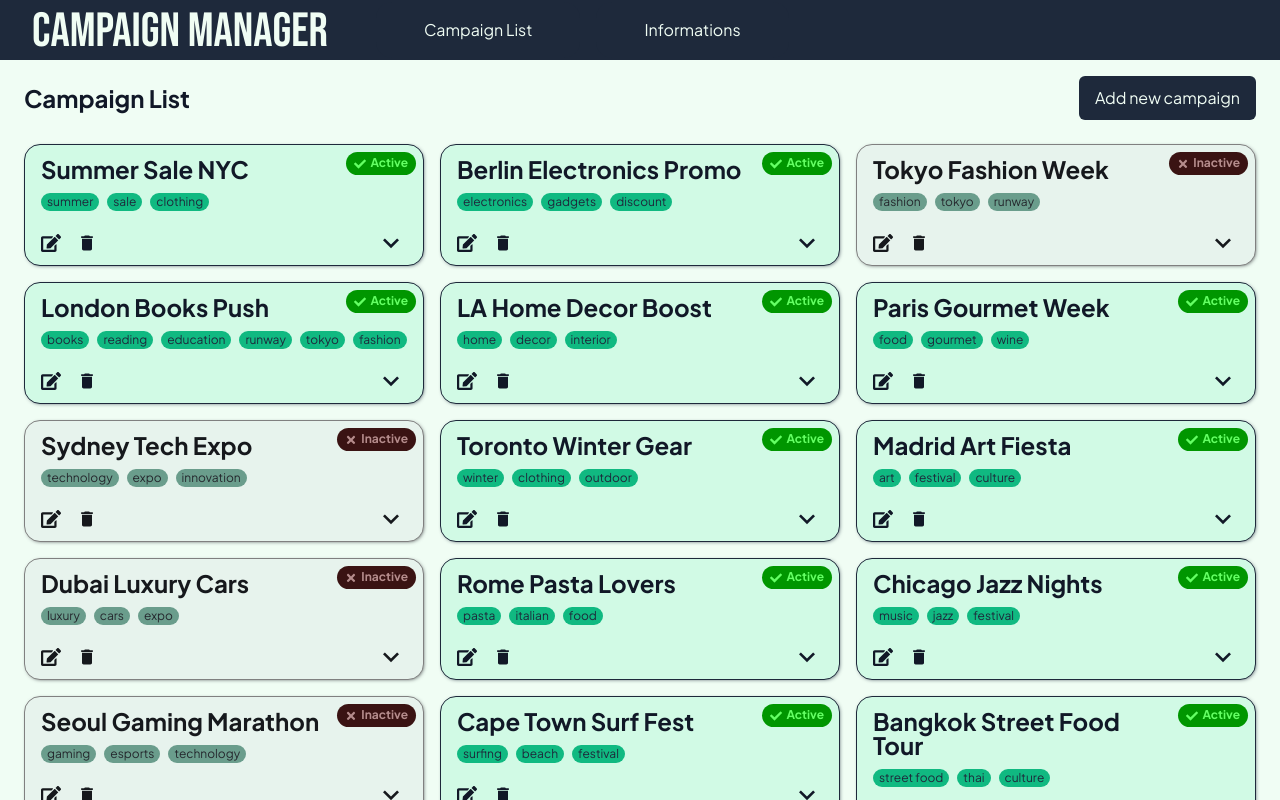
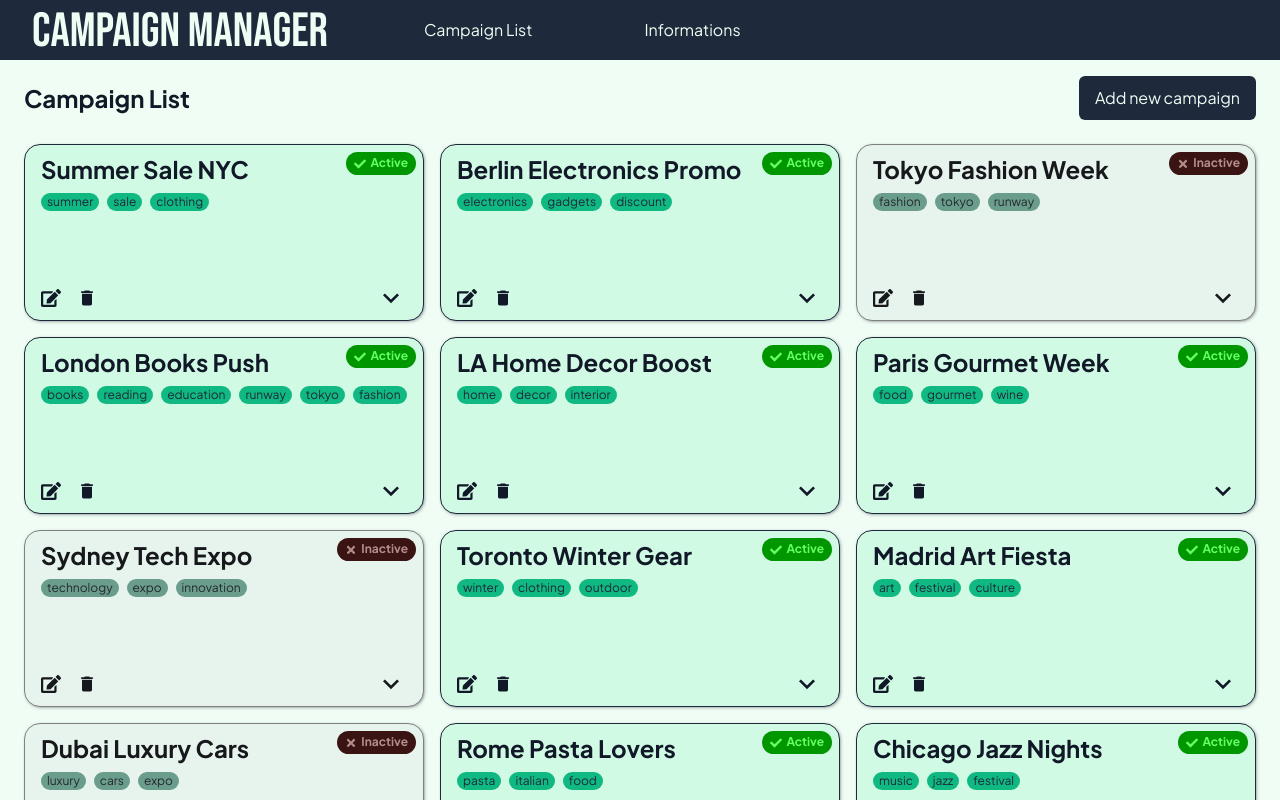
Before and after one commit to zprzemek378/campaign-manager, a React (Vite) app in the folder apps/frontend/: page / in a window 1280 px wide. Shown: the top 800 px of the page. Built offline with nearby package versions, Linux system fonts and the light colour scheme.

Commit message:
style: card min-height

```diff
--- a/apps/frontend/src/pages/CampaignList/components/CampaignCard/CampaignCard.module.scss
+++ b/apps/frontend/src/pages/CampaignList/components/CampaignCard/CampaignCard.module.scss
@@ -9,6 +9,8 @@
   margin: 0.5rem;
   min-width: 300px;
   flex: 1;
+  height: 100%;
+  min-height: 175px;
 
   &.inactive {
     filter: grayscale(70%);
@@ -30,6 +32,7 @@
   overflow: hidden;
   max-height: 0;
   transition: max-height 0.3s ease;
+  padding-top: 1rem;
 }
 
 .keyWordList {
@@ -49,7 +52,7 @@
 .iconsWrapper {
   display: flex;
   justify-content: space-between;
-  margin-top: 1rem;
+  margin-top: auto;
   align-items: center;
 
   button {
```
